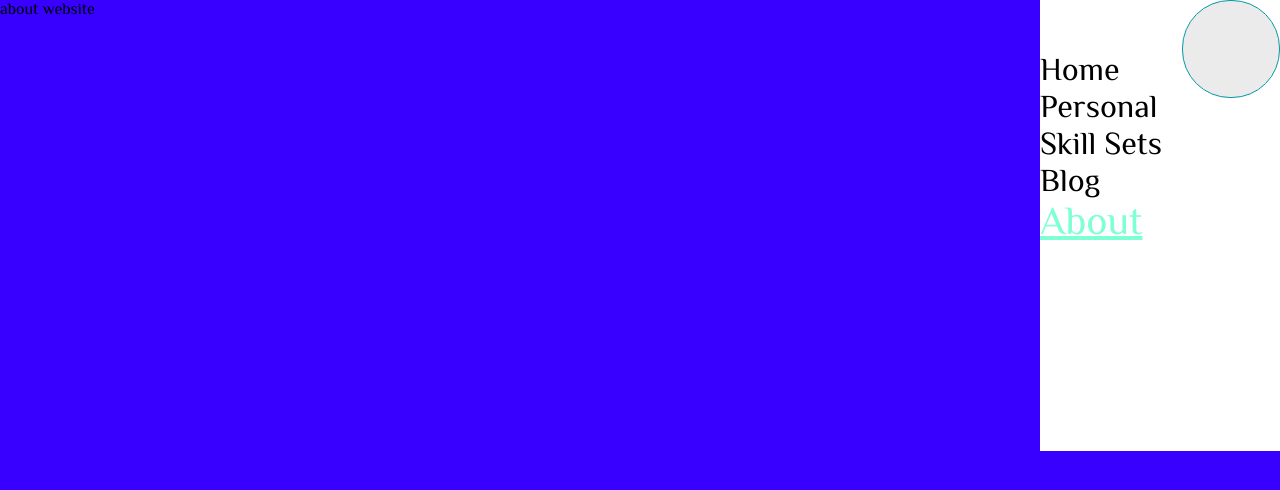
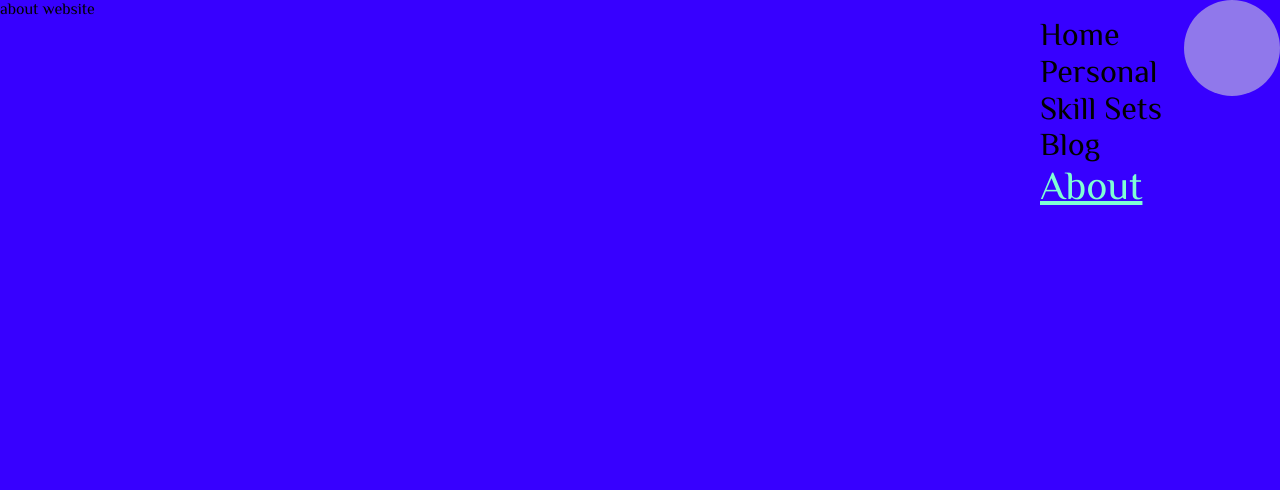
Before and after one commit to xmluozp/luozp.cn, a React (Create React App) app: page /aboutwebsite in a window 1280 px wide. Shown: the top 490 px of the page. Built offline with nearby package versions, Linux system fonts and the light colour scheme.

Commit message:
refactored nav scss code

```diff
--- a/src/components/Nav/Nav.jsx
+++ b/src/components/Nav/Nav.jsx
@@ -1,13 +1,22 @@
-import React, { useState } from 'react';
-import { BrowserView, MobileView } from 'react-device-detect';
+import React, { useState, useEffect } from 'react';
+import { BrowserView, MobileView, isMobileOnly } from 'react-device-detect';
 import { Link, withRouter } from 'react-router-dom';
 
 import styles from './Nav.module.scss';
 
 
 export default withRouter((props) => {
+
+    const avatarClasses = [
+        styles.stage_entrance,
+        styles.stage_nav
+    ];
+
     const { location, navLocks, navLinks } = props;
     const [navDisplayItems, setNavDisplayItems] = useState(true);
+    const [cssAvatarStage, setCssAvatarStage] = useState(avatarClasses[0]);
+    const classOfDevice = isMobileOnly ? styles.nav_mobileside : null;
+
 
     // mobile only: toggle menu
     const handleToggleMenu = (e) => {
@@ -21,40 +30,40 @@ export default withRouter((props) => {
         }
     }
 
+    useEffect(() => {
+        let stageClass = '';
+        // set animation stages
+        switch (location.pathname) {
+            case '/':
+                stageClass = avatarClasses[0];
+                break;
+
+            default:
+                stageClass = avatarClasses[1];
+                break;
+        }
+
+        setCssAvatarStage(stageClass);
+    }, [location])
 
     return (
         <>
-            {/* header */}
-            <BrowserView>
+            {/* avatar */}
+            <div className={["z_avatar", styles.avatar, classOfDevice, cssAvatarStage].join(' ')}>
+                <Link to="/aboutme" onClick={handleToggleMenu}>
+
+                </Link>
+            </div>
+
+            {/* nav bar */}
             {/* check if display icon as the avatar(entrance) or a nav(inner pages) */}
-                <header className={`z_nav ${styles.container} ${location.pathname === '/' ? styles.nav_entrance : styles.nav_side}`}>
-                    <div className={styles.background}>
-                        {/* if its entrance, hit the avatar will go to: [about me] */}
-                        <AnimationLink to={location.pathname === '/' ? "/aboutme" : "/"} lock={navLocks} >
-                            <div className={styles.avatar}></div>
-                        </AnimationLink>
+            <header className={["z_nav", styles.container, classOfDevice, cssAvatarStage].join(' ')}>
 
-                        <NavItems navLocks={navLocks} navLinks={navLinks} />
-
-                    </div>
-                </header>
-            </BrowserView>
-
-            <MobileView>
-                {/* check if display icon as the avatar(entrance) or a mobile nav(inner pages) */}
-                <header className={`z_nav ${styles.container} ${location.pathname === '/' ? styles.nav_entrance : styles.nav_mobileside}`}>
-
-                    {/* if its inner pages, hit the avatar will display the nav*/}
-                    <Link to="/aboutme" onClick={handleToggleMenu}>
-                        <div className={styles.avatar}></div>
-                    </Link>
-
-                    {/* display the nav */}
-                    <div className={navDisplayItems ? styles.navitems_display : styles.navitems_hide}>
+                <div className={`${styles.navitems} ${navDisplayItems ? styles.navitems_show : styles.navitems_hide}`}>
                     <NavItems navLocks={navLocks} navLinks={navLinks} />
                 </div>
+
             </header>
-            </MobileView>
         </>
     )
 })
@@ -65,17 +74,17 @@ const NavItems = withRouter((props) => {
     const { navLocks, navLinks } = props;
 
     return (
-        <div className={styles.navitems}>
+
         <ul>
             {navLinks.map((item, key) => {
-                    return (<li key={key}>
-                        <AnimationLink to={item.to} lock={navLocks} >
+                return (
+                    <AnimationLink to={item.to} lock={navLocks} key={key}>
                         {item.title}
                     </AnimationLink>
-                    </li>)
+                )
             })}
         </ul>
-        </div>
+
     )
 });
 
@@ -89,8 +98,10 @@ const AnimationLink = withRouter((props) => {
     }
 
     return (
+        <li>
             <Link to={to} onClick={handleClick} className={lock && lock.includes(to) || props.location.pathname === to ? styles.linkselected : styles.linkregular}>
                 {props.children}
             </Link>
+        </li>
     )
 })
--- a/src/components/Nav/Nav.module.scss
+++ b/src/components/Nav/Nav.module.scss
@@ -8,30 +8,91 @@ nav_entrance / nav_side / nav_mobileside (control movement between entrance and
             navitems (width and styles of nav menu)
 */
 
+
+%avatar {
+  background-color: rgba(218, 218, 218, 0.548);
+  display: block;
+  position: fixed;
+}
+%container {
+  position: fixed;
+  top: 1rem;
+  right: 0rem;
+}
+%navitems {
+  @extend %navitems-show;
+}
+%navitems-show {
+  display: block;
+  height: 50vh;
+  width: 15rem;
+  overflow: hidden;
+}
+%navitems-hide {
+  height: 0px;
+  width: 15rem;
+  overflow: hidden;
+
+}
+
+.avatar{
+  a{
+    display: block;
+    height: 100%;
+    width: 100%;
+  }
+}
+.navitems{
+  @extend %navitems-show;
+}
+
+// stage 0: entrance
+.stage_entrance{
+  &.avatar{
+    @extend %avatar;
+    top: calc(50% - 14rem);
+    right: calc(50% - 7rem);
+    height: 14rem;
+    width: 14rem;
+    border-radius: 7rem;
+  }
+  &.container{
+    @extend %container;
+  }
+}
+
+// stage 1: pages
+.stage_nav{
+  &.avatar{
+    @extend %avatar;
+    top: 0rem;
+    right: 0rem;
+    height: 6rem;
+    width: 6rem;
+    border-radius: 3em;
+  }
+  &.container{
+    @extend %container;
+  }
+}
+
+.navitems_show {
+  @extend %navitems-show;
+  transition: all $animation_time_page ease-out;
+}
+.navitems_hide {
+  @extend %navitems-hide;
+  transition: all $animation_time_page ease-out;
+}
+
 // navigation bar
 .container {
-  position: fixed;
-
-  .background {
-    .avatar {
-      background-color: rgba(218, 218, 218, 0.548);
-      border: 1px solid #049aa5;
-      display: inline-block;
-      margin-bottom: -3.2rem;
-    }
 
     // link
     .navitems {
-      display: block;
-      width: 15rem;
-      height: 50vh;
-      overflow: hidden;
 
       ul,
       li {
-        display: block;
-        text-align: left;
-
         .linkselected {
           text-decoration: underline;
           font-size: 2.5rem;
@@ -50,79 +111,23 @@ nav_entrance / nav_side / nav_mobileside (control movement between entrance and
       }
     }
 }
-}
-
 
 // ============animation of nav
 
-%navitems-hide {
-  height: 0px;
-  transition: all $animation_time_page ease-out;
-}
+// animation nav hide(go to entrance)---desktop
+.stage_entrance {
 
-%navitems-show {
-  transition: all $animation_time_page ease-out;
-  transition-delay: $animation_time_page * 2;
-}
-
-// animation nav hide(go to entrance)---desktop
-.nav_entrance {
-  top: calc(50% - 14rem);
-  right: calc(50% - 7rem);
-  text-align: right;
-  background-color: transparent;
-  border-radius: 7rem;
-
-  transition: top $animation_time_page/2 ease-out, right $animation_time_page/2 ease-in,
-    background-color $animation_time_page/2 ease-out, border-radius $animation_time_page/2 ease-out;
-  transition-delay: $animation_time_page * 1.5;
-
+  transition: all $animation_time_page * 1.5;
   .avatar {
-    height: 14rem;
-    width: 14rem;
-    border-radius: 7rem;
-    margin-bottom: 0rem;
-
-    transition: all $animation_time_page/2 ease-out;
-    transition-delay: 1s;
-  }
-  .navitems {
-    @extend %navitems-hide;
-  }
-  .background {
-    background-color: transparent;
-
     transition: all $animation_time_page/2 ease-out;
   }
 }
 
 // animation nav showup--desktop
-.nav_side {
-  top: 0rem;
-  right: 0rem;
-  text-align: right;
-  border-radius: 0rem;
-
-  transition: top $animation_time_page/2 ease-in, right $animation_time_page/2 ease-out,
-    background-color $animation_time_page/2 ease-out, border-radius $animation_time_page/2 ease-out;
-  transition-delay: $animation_time_page * 2;
-
+.stage_nav {
+  transition: all $animation_time_page * 2;
   .avatar {
-    background-color: #ffffff;
-    border: none;
-    height: 6rem;
-    width: 6rem;
-    border-radius: 3em;
     transition: all $animation_time_page ease-out;
-  }
-  .navitems {
-    @extend %navitems-show;
-  }
-  .background {
-    background-color: #ffffff;
-
-    transition: all $animation_time_page/2 ease-out;
-    transition-delay: 1s;
   }
 }
 
@@ -131,29 +136,31 @@ nav_entrance / nav_side / nav_mobileside (control movement between entrance and
 
 // animation nav showup--mobile
 .nav_mobileside {
-  @extend .nav_side;
+
+  &.stage_nav{
+    &.container{
+      @extend .container;
       text-align: right;
       background-color: transparent;
+      top: 5rem;
+      right: 1rem;
+    }
+    &.avatar {
       top: 1rem;
       right: 1rem;
-
-  .avatar {
       height: 3rem;
       width: 3rem;
       border-radius: 1em;
       margin-bottom: -1.6rem;
     }
+  }
+  &.stage_entrance{
+    &.container{
+      @extend .container;
 
-  .navitems_display {
-    .navitems {
-      @extend %navitems-show;
-      transition-delay: 0s;
-    }
-  }
-  .navitems_hide {
-    .navitems {
+      .navitems{
         @extend %navitems-hide;
-      transition-delay: 0s;
       }
     }
   }
+}
--- a/src/index.scss
+++ b/src/index.scss
@@ -5,7 +5,7 @@ body {
   -webkit-font-smoothing: antialiased;
   -moz-osx-font-smoothing: grayscale;
   // height: 100vh;
-  background-color: black;
+  background-color: rgb(56, 57, 68);
 }
 ul, li{
   list-style: none;
@@ -21,6 +21,9 @@ ul, li{
 
 
 /* ============ z-index */
+.z_avatar {
+  z-index: 1001;
+}
 .z_nav {
   z-index: 1000;
 }
--- a/src/pages/App.module.scss
+++ b/src/pages/App.module.scss
@@ -26,10 +26,9 @@ $cube_distance: 50vh;
   height: auto;
 }
 
+// Css transition needs global
+:global {
 
-
-
-:global {
   .page_container {
     // position: unset;
     min-height: 100vh;
@@ -47,8 +46,6 @@ $cube_distance: 50vh;
     height: $cube_height;
     overflow: hidden;
     border: 1px solid rgb(49, 82, 172);
-    // transform-style: preserve-3d;
-    // transform: translate3D(-100vw, 50vh, 50vh) rotateX(90deg);
   }
 
   %page-enter-endpoint {
@@ -71,8 +68,7 @@ $cube_distance: 50vh;
     width: $cube_width;
     height: $cube_height;
     overflow: hidden;
-    // transform: scale(1, 1) translateX(0);
-    // box-shadow: 0px 0px 20px 0px rgba(136, 136, 136, 0.253);
+
     border: 1px solid rgb(49, 82, 172);
   }
   %page-exit-endpoint {
@@ -91,12 +87,10 @@ $cube_distance: 50vh;
     animation-duration: $animation_time_page;
     animation-timing-function: ease-in-out;
     animation-fill-mode: forwards;
-    // transition: all $animation_time_page ease-out;
   }
 
   .slide-in-appear-done {
     @extend %page-enter-done;
-    // transition: all $animation_time_page ease-out;
   }
 
   .slide-in-enter {
```
Lines whose indentation alone changed are shown as unchanged.
